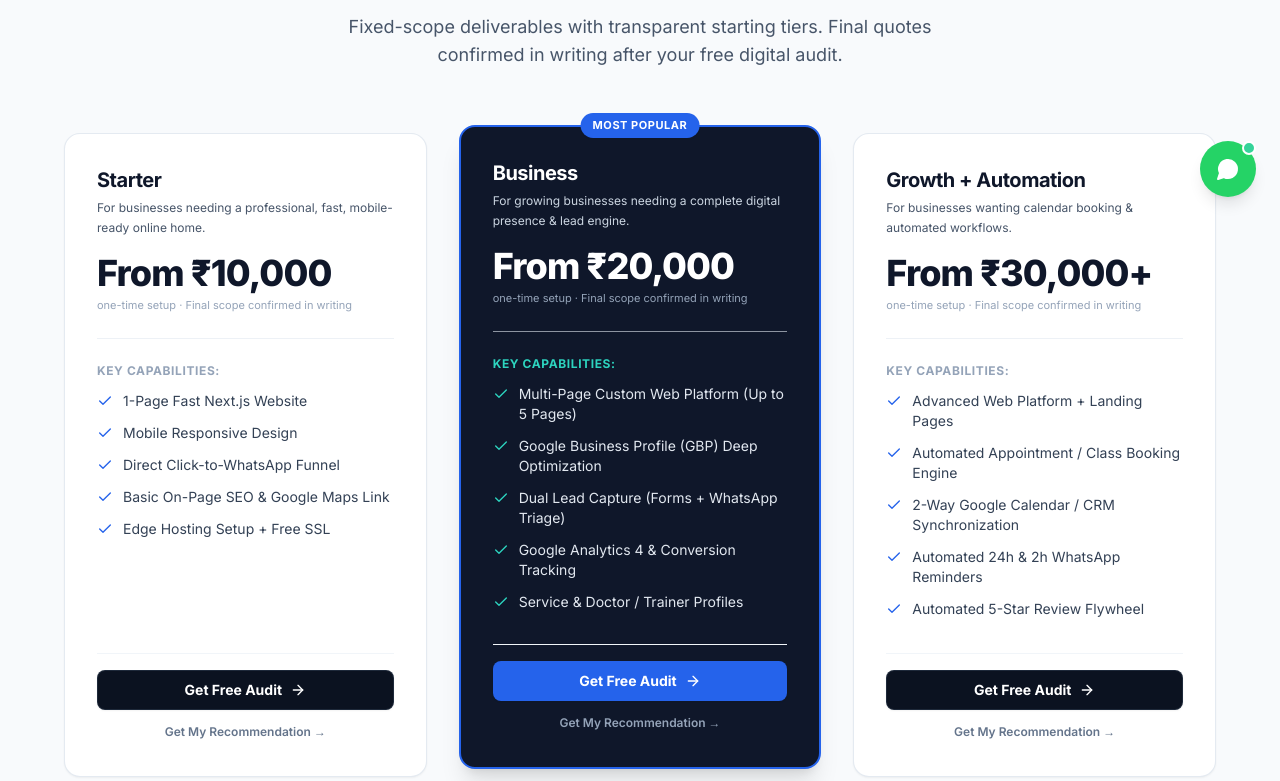
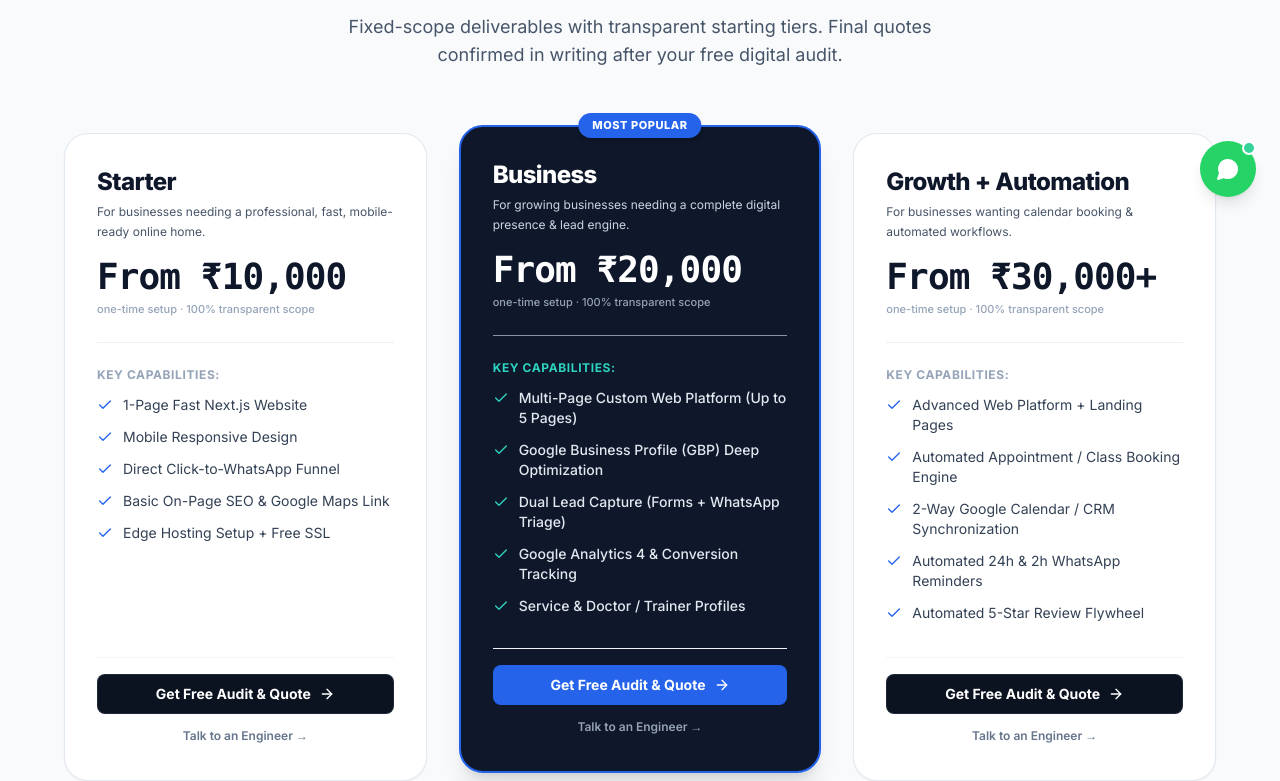
Before and after one commit to Amitrajput111/SETU, a Next.js app: page /pricing in a window 1280 px wide. Shown: the part 579-1360 px from the top of the page. Built offline with nearby package versions, Linux system fonts and the light colour scheme; no server answers.

Commit message:
feat: enhance pricing cards with luxury hover animations and ensure all navigation routes open cleanly

```diff
--- a/components/cards/PricingCard.tsx
+++ b/components/cards/PricingCard.tsx
@@ -32,16 +32,16 @@ export const PricingCard: React.FC<PricingCardProps> = ({
   return (
     <div
       className={cn(
-        "relative flex flex-col justify-between rounded-2xl p-7 sm:p-8 transition-all duration-200",
+        "group relative flex flex-col justify-between rounded-3xl p-7 sm:p-8 transition-all duration-300 hover:-translate-y-2 hover:shadow-2xl",
         isPopular
-          ? "bg-slate-900 text-white border-2 border-brand-accent shadow-xl lg:-translate-y-2"
+          ? "bg-slate-900 text-white border-2 border-brand-accent shadow-xl lg:-translate-y-2 hover:border-brand-accent"
           : "bg-white text-slate-900 border border-slate-200/90 shadow-sm hover:border-slate-300",
         className
       )}
     >
       {/* Popular Badge */}
       {isPopular && (
-        <div className="absolute -top-3.5 left-1/2 -translate-x-1/2 px-3 py-1 rounded-full bg-brand-accent text-white text-[11px] font-bold uppercase tracking-wider shadow-sm">
+        <div className="absolute -top-3.5 left-1/2 -translate-x-1/2 px-3.5 py-1 rounded-full bg-brand-accent text-white text-[11px] font-extrabold uppercase tracking-wider shadow-md">
           {popularBadge}
         </div>
       )}
@@ -49,10 +49,10 @@ export const PricingCard: React.FC<PricingCardProps> = ({
       <div>
         {/* Tier Name & Tagline */}
         <div className="mb-4">
-          <h3 className={cn("text-xl font-bold tracking-tight", isPopular ? "text-white" : "text-slate-900")}>
+          <h3 className={cn("text-2xl font-extrabold tracking-tight", isPopular ? "text-white" : "text-slate-900")}>
             {name}
           </h3>
-          <p className={cn("text-xs leading-relaxed mt-1", isPopular ? "text-slate-300" : "text-slate-600")}>
+          <p className={cn("text-xs leading-relaxed mt-1 font-normal", isPopular ? "text-slate-300" : "text-slate-600")}>
             {tagline}
           </p>
         </div>
@@ -60,16 +60,16 @@ export const PricingCard: React.FC<PricingCardProps> = ({
         {/* Pricing Tag */}
         <div className="mb-6 pb-6 border-b border-slate-200/60 dark:border-slate-800">
           <div className="flex items-baseline gap-1.5">
-            <span className={cn("text-3xl sm:text-4xl font-extrabold tracking-tight", isPopular ? "text-white" : "text-slate-900")}>
+            <span className={cn("text-3xl sm:text-4xl font-extrabold tracking-tight font-mono", isPopular ? "text-white" : "text-slate-900")}>
               {price}
             </span>
           </div>
-          <div className="text-[11px] text-slate-400 mt-1">
-            {billingFrequency} · Final scope confirmed in writing
+          <div className="text-[11px] text-slate-400 mt-1 font-medium">
+            {billingFrequency} · 100% transparent scope
           </div>
         </div>
 
-        {/* Features Checklist (Key Differentiators) */}
+        {/* Features Checklist */}
         <div className="space-y-3 mb-8">
           <div className={cn("text-xs font-bold uppercase tracking-wider", isPopular ? "text-teal-400" : "text-slate-400")}>
             Key Capabilities:
@@ -77,7 +77,7 @@ export const PricingCard: React.FC<PricingCardProps> = ({
           {features.map((feature, idx) => (
             <div key={idx} className="flex items-start gap-2.5 text-xs sm:text-sm">
               <Check className={cn("w-4 h-4 shrink-0 mt-0.5", isPopular ? "text-teal-400" : "text-brand-accent")} />
-              <span className={isPopular ? "text-slate-200" : "text-slate-700"}>{feature}</span>
+              <span className={isPopular ? "text-slate-200 font-medium" : "text-slate-700 font-normal"}>{feature}</span>
             </div>
           ))}
         </div>
@@ -89,10 +89,10 @@ export const PricingCard: React.FC<PricingCardProps> = ({
           variant={isPopular ? "accent" : "primary"}
           size="md"
           href={auditHref}
-          className="w-full font-bold"
+          className="w-full font-bold shadow-xs group-hover:shadow-md transition-shadow"
           rightIcon={<ArrowRight className="w-4 h-4" />}
         >
-          Get Free Audit
+          Get Free Audit &amp; Quote
         </Button>
         <Link
           href={recommendationHref}
@@ -101,7 +101,7 @@ export const PricingCard: React.FC<PricingCardProps> = ({
             isPopular ? "text-slate-400 hover:text-white" : "text-slate-500 hover:text-slate-900"
           )}
         >
-          Get My Recommendation &rarr;
+          Talk to an Engineer &rarr;
         </Link>
       </div>
     </div>
```
